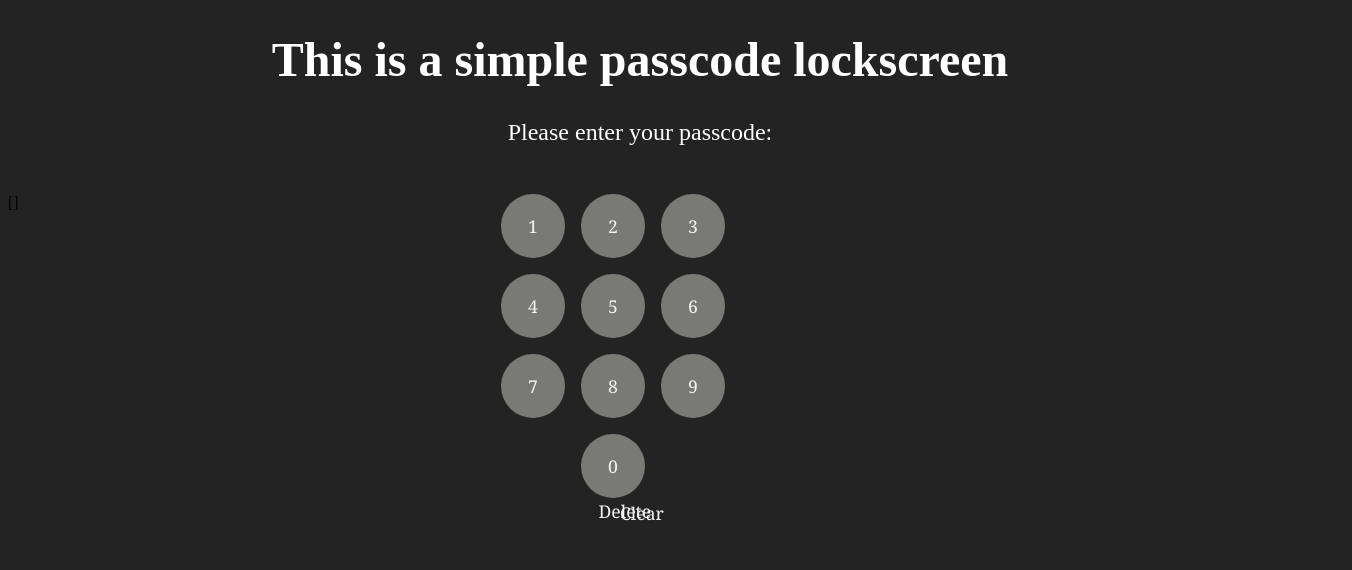
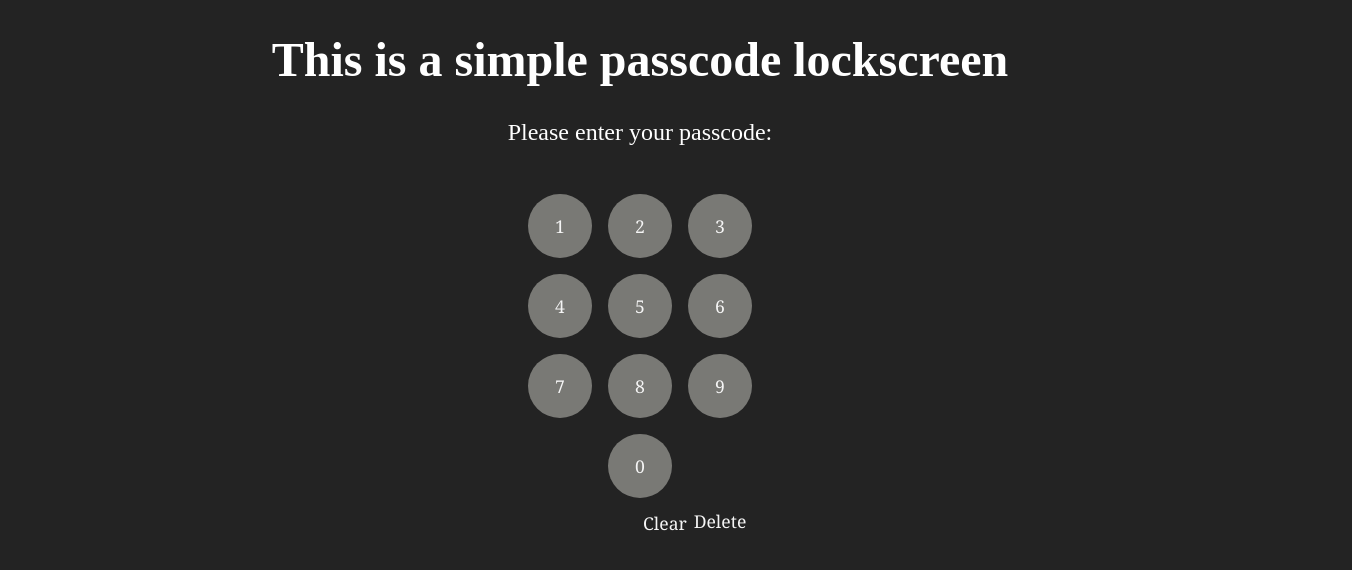
Before and after one commit to ShterionStamboliev/passcode-ts, a React (Create React App) app: page / in a window 1280 px wide. Shown: the top 570 px of the page, 1352 px wide, since content can reach past the window. Built offline with nearby package versions, Linux system fonts and the light colour scheme.

Commit message:
Added clr and delete btns

```diff
--- a/src/components/NumberPad.tsx
+++ b/src/components/NumberPad.tsx
@@ -39,8 +39,6 @@ const NumberPad = () => {
                         {error}
                     </div>
                 ) : <div className="grid-wrapper">
-                    {JSON.stringify(pressedNumber)}
-
                     <div className="numpad">
                         {numbers.map((number, i) => (
                             <button
@@ -51,7 +49,6 @@ const NumberPad = () => {
                                 }}>
                                 {number}
                             </button>
-
                         ))}
                     </div>
                     <div className="error-msg"
@@ -59,7 +56,9 @@ const NumberPad = () => {
                             textAlign: 'center',
                             color: 'whitesmoke',
                             fontSize: '2em',
-                            marginTop: ''
+                            position: 'absolute',
+                            left: '620px',
+                            bottom: '725px'
                         }}>
                         {error}
                     </div>
@@ -68,15 +67,15 @@ const NumberPad = () => {
                             marginTop: '100px',
                             background: 'none',
                             position: 'relative',
-                            right: '454px',
-                            bottom: '100px'
+                            bottom: '90px',
+                            left: '80px'
                         }}
                         onClick={deleteNum}>Delete</button>
                     <button className="clr-btn" style={{
                         background: 'none',
                         position: 'absolute',
-                        top: '500px',
-                        left: '614px'
+                        top: '510px',
+                        left: '637px'
                     }} onClick={clearScreen}>
                         Clear
                     </button>
--- a/src/styles/Styles.css
+++ b/src/styles/Styles.css
@@ -52,10 +52,3 @@ button:hover {
   grid-row-start: 4;
   grid-row-end: 4;
 }
-
-.del-btn {
-  grid-column-start: 3;
-  grid-column-end: 3;
-  grid-row-start: 4;
-  grid-row-end: 4;
-}
```
